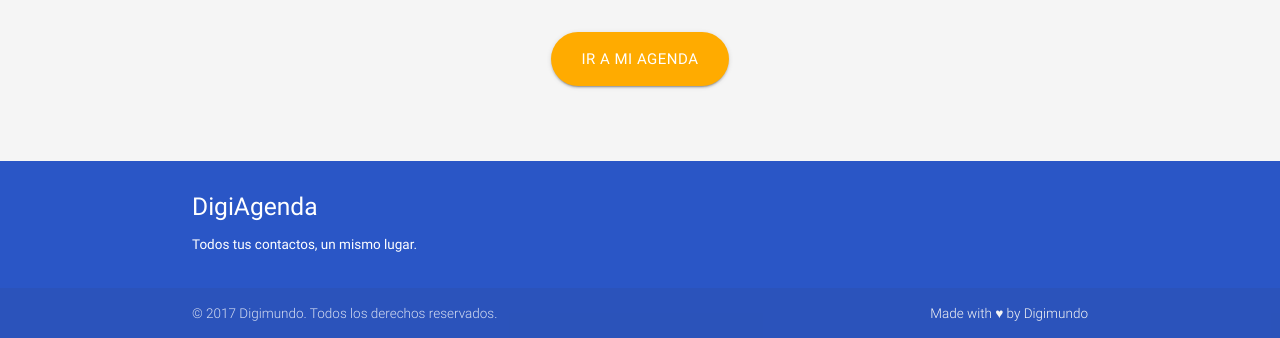
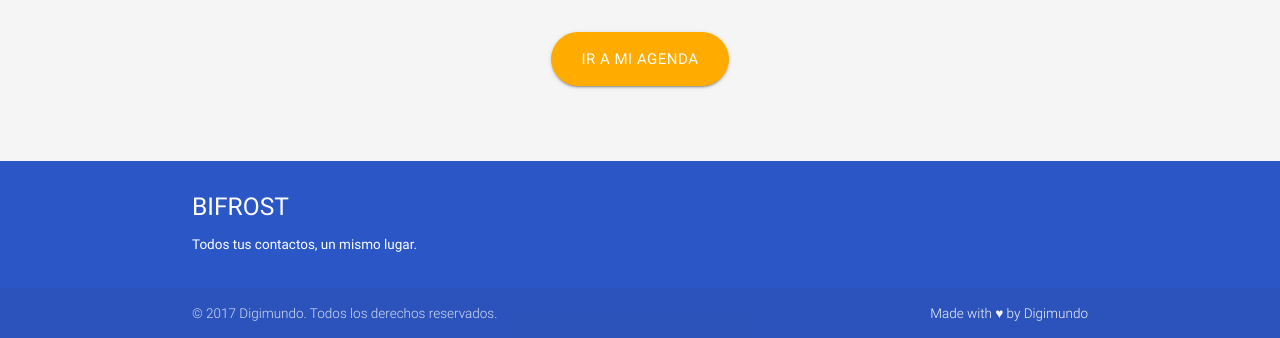
Before and after one commit to DigimundoTesca/diary-cloud, a Django app: page / in a window 1280 px wide. Shown: the part 958-1296 px from the top of the page. Run offline with Django 3.2, Linux system fonts and the light colour scheme; parts of the project's set-up code (start-up, migrations or seed data) failed here and were passed over; some libraries are stand-ins or nearby versions.

Commit message:
refactor: rename digiagenda for bifrost

```diff
--- a/diary/templates/base-simple-nav.html
+++ b/diary/templates/base-simple-nav.html
@@ -16,7 +16,7 @@
     <nav class="color-primary">
       <div class="container">
         <div class="nav-wrapper">
-          <a href="{% url 'users:login' %}" class="brand-logo  text-white">DigiAgenda</a>
+          <a href="{% url 'users:login' %}" class="brand-logo  text-white">BIFROST</a>
         </div>
       </div>
     </nav>
--- a/diary/templates/base.html
+++ b/diary/templates/base.html
@@ -86,7 +86,7 @@
       <nav class="white">
         <div class="container">
           <div class="nav-wrapper">
-            <a href="{% url 'contactos:home' %}" class="brand-logo text-color-primary">DigiAgenda</a>
+            <a href="{% url 'contactos:home' %}" class="brand-logo text-color-primary">BIFROST</a>
             <a href="#" data-activates="slide-out" class="button-collapse"><i class="material-icons">menu</i></a>
             <ul class="right hide-on-med-and-down">
               <li><a href="{% url 'contactos:contactos' %}">Contactos</a></li>
@@ -117,7 +117,7 @@
     <div class="container">
       <div class="row">
         <div class="col s12">
-          <h5>DigiAgenda</h5>
+          <h5>BIFROST</h5>
           <p>Todos tus contactos, un mismo lugar.</p>
         </div>
       </div>
```
